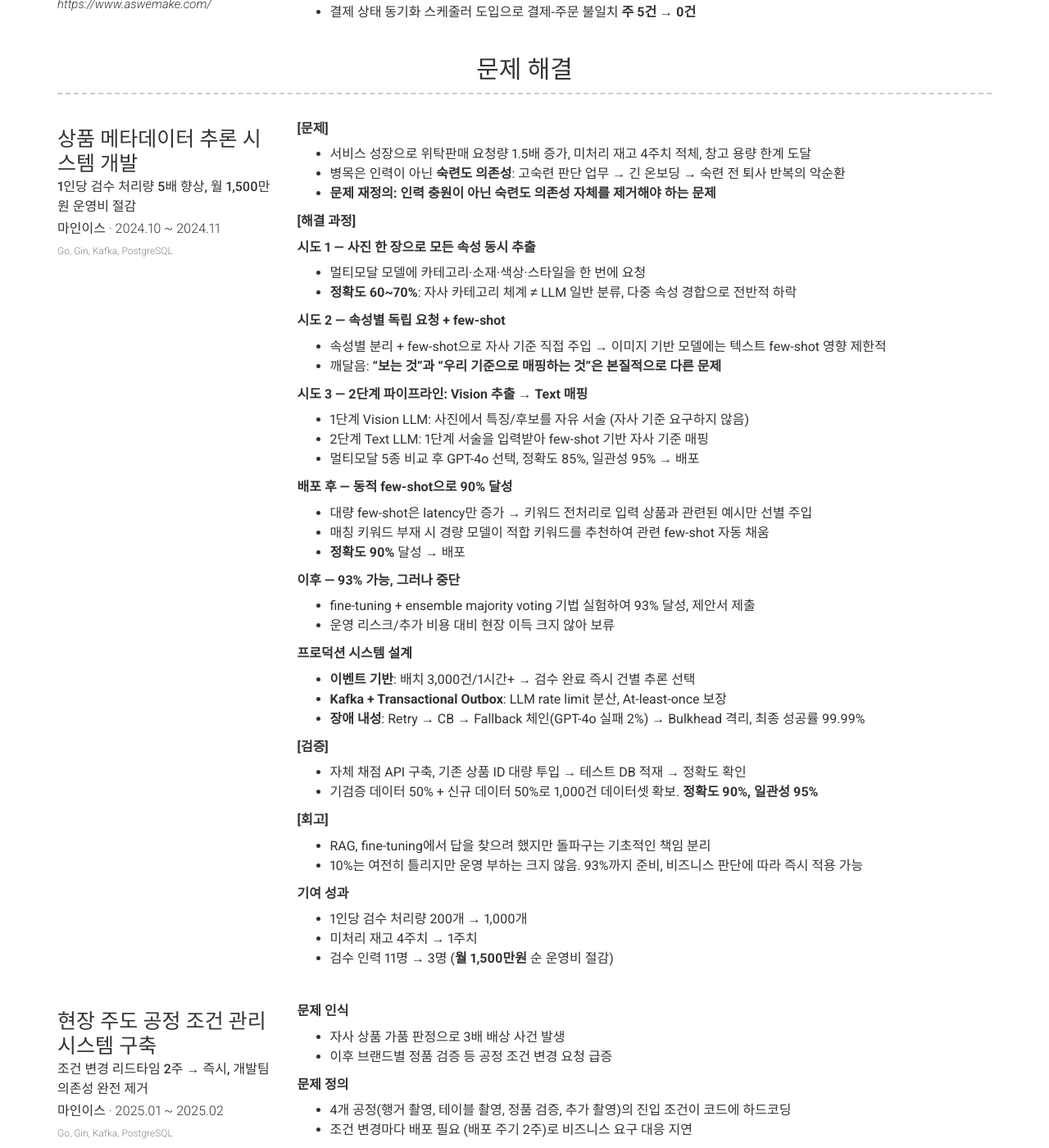
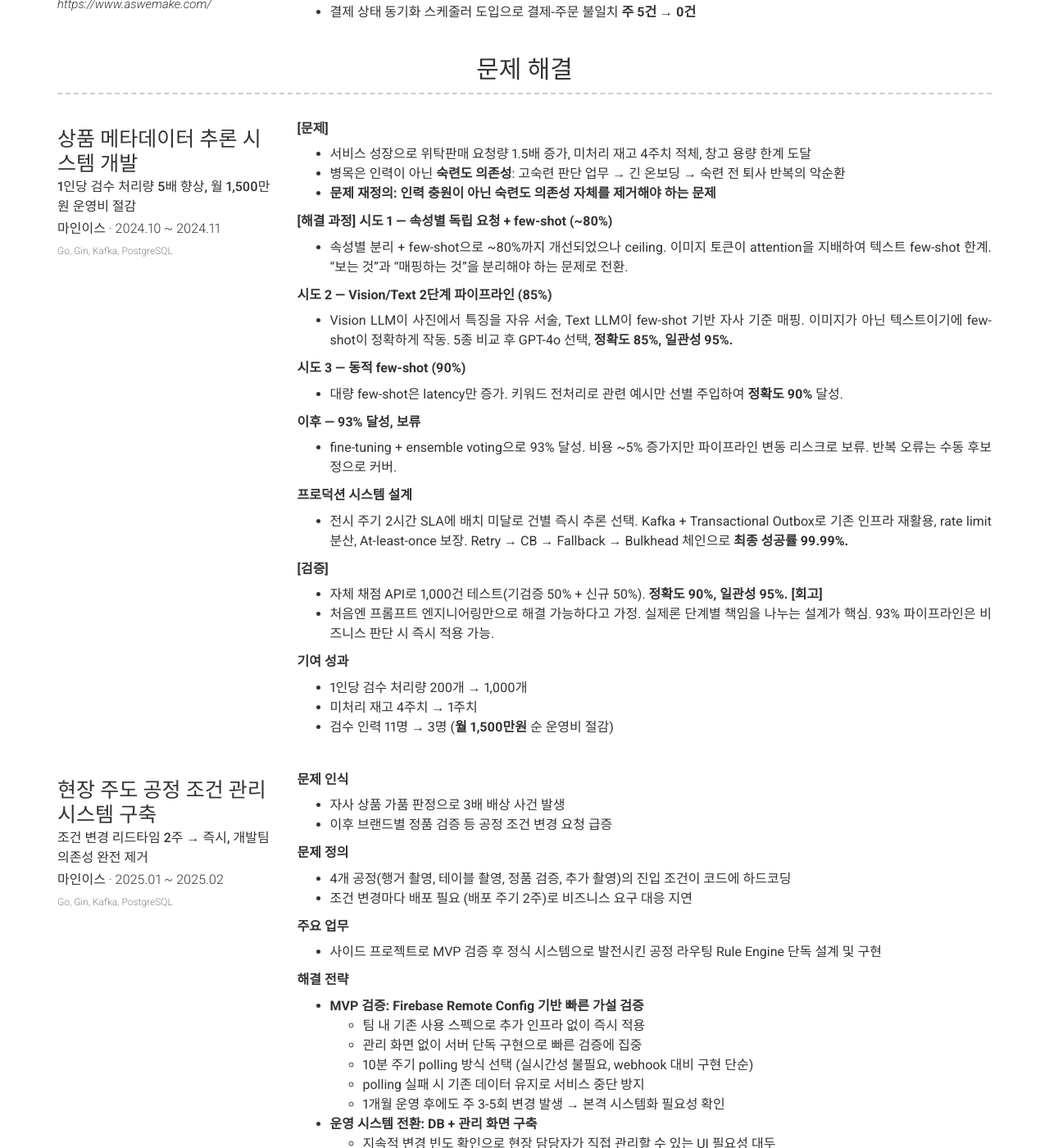
Before and after one commit to toongri/toongri.github.io, a Jekyll site: the page built from index.md, in a window 1280 px wide and 1400 px high, scrolled down 889 px. Shown: the whole window at 82% size. Built offline with Jekyll 4.4.1, drawn with Linux system fonts in a browser that asks for light colours; nearby versions of some CDN libraries.

Commit message:
docs: 메타데이터 추론 시스템 description 밀도 압축
- 50줄 → 30줄로 압축, 각 시도를 1줄 밀도로 전환
- 시도1(전체 속성 동시 추출) 제거, 시도 번호 재배정
- 시도2 정확도 ~80% ceiling 사실 반영
- 93% 보류 판단에 비용-편익 근거 추가
- 프로덕션 설계/검증/회고 각 1줄로 압축
- Vision/Text 분리 인사이트 3회 반복 → 1회로 통일

```diff
--- a/_config.yml
+++ b/_config.yml
@@ -66,41 +66,25 @@ content:
           - **문제 재정의: 인력 충원이 아닌 숙련도 의존성 자체를 제거해야 하는 문제**
 
           **[해결 과정]**
+          **시도 1 — 속성별 독립 요청 + few-shot (~80%)**
+          - 속성별 분리 + few-shot으로 ~80%까지 개선되었으나 ceiling. 이미지 토큰이 attention을 지배하여 텍스트 few-shot 한계. "보는 것"과 "매핑하는 것"을 분리해야 하는 문제로 전환.
 
-          **시도 1 — 사진 한 장으로 모든 속성 동시 추출**
-          - 멀티모달 모델에 카테고리·소재·색상·스타일을 한 번에 요청
-          - **정확도 60~70%**: 자사 카테고리 체계 ≠ LLM 일반 분류, 다중 속성 경합으로 전반적 하락
+          **시도 2 — Vision/Text 2단계 파이프라인 (85%)**
+          - Vision LLM이 사진에서 특징을 자유 서술, Text LLM이 few-shot 기반 자사 기준 매핑. 이미지가 아닌 텍스트이기에 few-shot이 정확하게 작동. 5종 비교 후 GPT-4o 선택, **정확도 85%, 일관성 95%.**
 
-          **시도 2 — 속성별 독립 요청 + few-shot**
-          - 속성별 분리 + few-shot으로 자사 기준 직접 주입 → 이미지 기반 모델에는 텍스트 few-shot 영향 제한적
-          - 깨달음: **"보는 것"과 "우리 기준으로 매핑하는 것"은 본질적으로 다른 문제**
+          **시도 3 — 동적 few-shot (90%)**
+          - 대량 few-shot은 latency만 증가. 키워드 전처리로 관련 예시만 선별 주입하여 **정확도 90%** 달성.
 
-          **시도 3 — 2단계 파이프라인: Vision 추출 → Text 매핑**
-          - 1단계 Vision LLM: 사진에서 특징/후보를 자유 서술 (자사 기준 요구하지 않음)
-          - 2단계 Text LLM: 1단계 서술을 입력받아 few-shot 기반 자사 기준 매핑
-          - 멀티모달 5종 비교 후 GPT-4o 선택, 정확도 85%, 일관성 95% → 배포
-
-          **배포 후 — 동적 few-shot으로 90% 달성**
-          - 대량 few-shot은 latency만 증가 → 키워드 전처리로 입력 상품과 관련된 예시만 선별 주입
-          - 매칭 키워드 부재 시 경량 모델이 적합 키워드를 추천하여 관련 few-shot 자동 채움
-          - **정확도 90%** 달성 → 배포
-
-          **이후 — 93% 가능, 그러나 중단**
-          - fine-tuning + ensemble majority voting 기법 실험하여 93% 달성, 제안서 제출
-          - 운영 리스크/추가 비용 대비 현장 이득 크지 않아 보류
+          **이후 — 93% 달성, 보류**
+          - fine-tuning + ensemble voting으로 93% 달성. 비용 ~5% 증가지만 파이프라인 변동 리스크로 보류. 반복 오류는 수동 후보정으로 커버.
 
           **프로덕션 시스템 설계**
-          - **이벤트 기반**: 배치 3,000건/1시간+ → 검수 완료 즉시 건별 추론 선택
-          - **Kafka + Transactional Outbox**: LLM rate limit 분산, At-least-once 보장
-          - **장애 내성**: Retry → CB → Fallback 체인(GPT-4o 실패 2%) → Bulkhead 격리, 최종 성공률 99.99%
+          - 전시 주기 2시간 SLA에 배치 미달로 건별 즉시 추론 선택. Kafka + Transactional Outbox로 기존 인프라 재활용, rate limit 분산, At-least-once 보장. Retry → CB → Fallback → Bulkhead 체인으로 **최종 성공률 99.99%.**
 
           **[검증]**
-          - 자체 채점 API 구축, 기존 상품 ID 대량 투입 → 테스트 DB 적재 → 정확도 확인
-          - 기검증 데이터 50% + 신규 데이터 50%로 1,000건 데이터셋 확보. **정확도 90%, 일관성 95%**
-
+          - 자체 채점 API로 1,000건 테스트(기검증 50% + 신규 50%). **정확도 90%, 일관성 95%.**
           **[회고]**
-          - RAG, fine-tuning에서 답을 찾으려 했지만 돌파구는 기초적인 책임 분리
-          - 10%는 여전히 틀리지만 운영 부하는 크지 않음. 93%까지 준비, 비즈니스 판단에 따라 즉시 적용 가능
+          - 처음엔 프롬프트 엔지니어링만으로 해결 가능하다고 가정. 실제론 단계별 책임을 나누는 설계가 핵심. 93% 파이프라인은 비즈니스 판단 시 즉시 적용 가능.
 
           **기여 성과**
           - 1인당 검수 처리량 200개 → 1,000개
```
